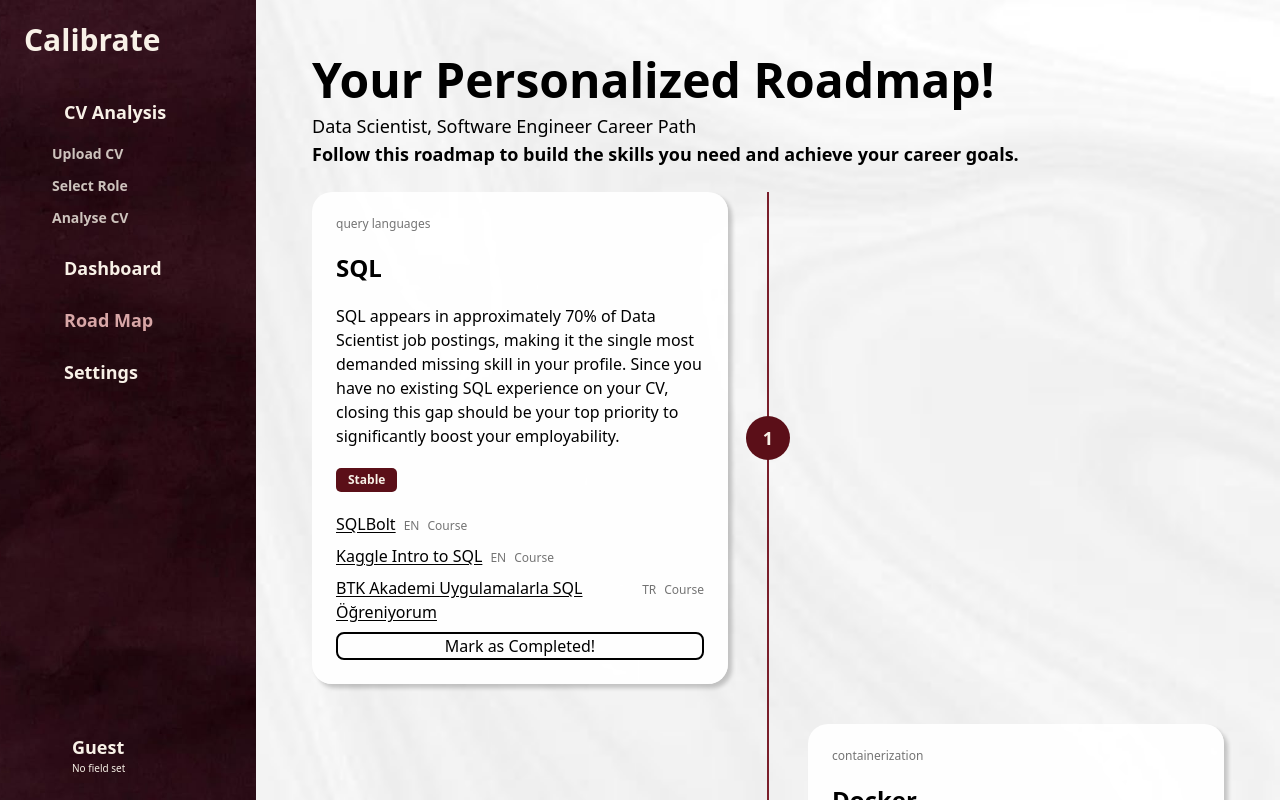
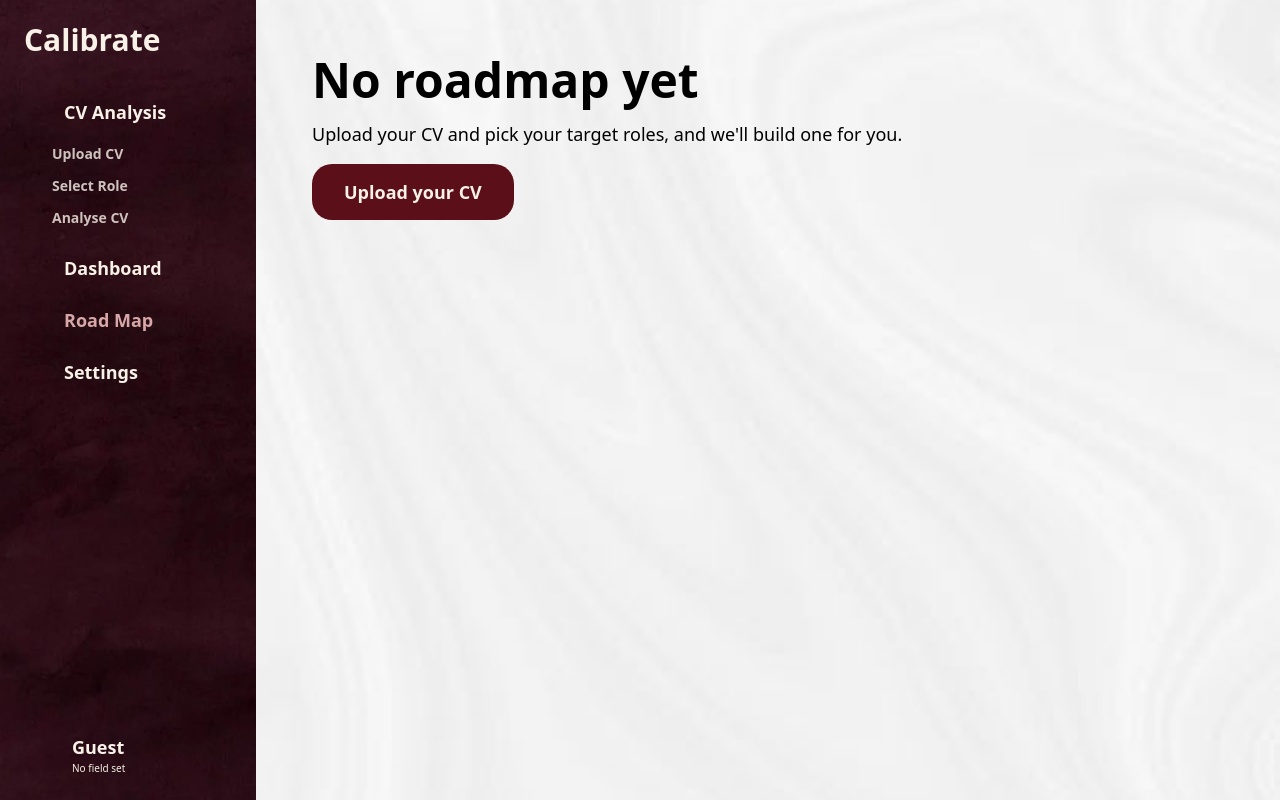
Before and after one commit to inanderinakin/calibrate, a Next.js app in the folder frontend/: page /roadmap in a window 1280 px wide. Shown: the top 800 px of the page. Built offline with nearby package versions, Linux system fonts and the light colour scheme; some icons are missing.

Commit message:
I've finalized the roadmap for the final product. Also, did some design changes on StepIndicator component

```diff
--- a/frontend/app/roadmap/page.tsx
+++ b/frontend/app/roadmap/page.tsx
@@ -1,35 +1,49 @@
 "use client";
 
+import { useEffect, useState } from "react";
+import Link from "next/link";
 import AppShell from "@/components/AppShell";
-
-import localJson from './example_result.json'
-
-interface Resource {
-  title: string,
-  url: string,
-  type: "documentation" | "video" | "course",
-  language: "tr" | "en",
-}
-
-interface Recommendation {
-  rank: number,
-  skill: string,
-  esco_category: string,
-  reason: string,
-  trend: "Emerging" | "Stable" | "Fading",
-  closest_cv_skill: string | null,
-  resources: Resource[],
-}
-
-interface Report {
-  target_roles: string[],
-  summary: string,
-  recommendations: Recommendation[]
-}
-
-const FINAL_REPORT = localJson as Report
+import { session } from "@/lib/session";
+import type { Report } from "@/lib/types";
 
 export default function RoadmapPage() {
+  const [report, setReport] = useState<Report | null>(null);
+  const [loaded, setLoaded] = useState(false);
+
+  useEffect(() => {
+    setReport(session.getReport());
+    setLoaded(true);
+  }, []);
+
+  if (!loaded) {
+    return (
+      <AppShell>
+        <div className="p-6 md:p-10 lg:p-14" />
+      </AppShell>
+    );
+  }
+
+  if (!report) {
+    return (
+      <AppShell>
+        <div className="p-6 md:p-10 lg:p-14 flex flex-col items-start gap-4">
+          <h1 className="text-3xl md:text-5xl font-bold text-(--text-primary)">
+            No roadmap yet
+          </h1>
+          <p className="text-(--text-secondary) text-lg">
+            Upload your CV and pick your target roles, and we&apos;ll build one for you.
+          </p>
+          <Link
+            href="/upload_cv"
+            className="bg-(--accent) text-(--on-accent) rounded-[20px] px-8 py-3.5 font-bold text-lg"
+          >
+            Upload your CV
+          </Link>
+        </div>
+      </AppShell>
+    );
+  }
+
   return (
     <AppShell>
       <div className="p-6 md:p-10 lg:p-14 flex flex-col gap-6">
@@ -38,23 +52,23 @@ export default function RoadmapPage() {
             Your Personalized Roadmap!
           </h1>
           <h2 className="mt-2 text-lg font-medium text-(--text-primary)">
-            {FINAL_REPORT.target_roles.join(", ")} Career Path
+            {report.target_roles.join(", ")} Career Path
           </h2>
           <p className="text-(--text-secondary) text-lg font-semibold">
             Follow this roadmap to build the skills you need and achieve your career goals.
           </p>
+          {report.summary && (
+            <p className="mt-3 max-w-prose text-(--text-muted)">{report.summary}</p>
+          )}
         </header>
 
-        {/* Timeline. The spine is one line drawn behind every row; each row places
-            its own card on alternating sides and centres its circle on the spine,
-            so any number of recommendations lays out correctly. */}
         <div className="relative flex flex-col gap-10">
           <div
             aria-hidden
             className="absolute top-0 bottom-0 left-5 w-0.5 -translate-x-1/2 bg-(--accent-2) md:left-1/2"
           />
 
-          {FINAL_REPORT.recommendations.map((skill, index) => (
+          {report.recommendations.map((skill, index) => (
             <div key={skill.skill} className="relative">
               <div className="absolute left-5 top-8 z-10 flex size-11 -translate-x-1/2 items-center justify-center rounded-full bg-(--accent-bg) text-lg font-semibold text-(--accent-text) md:top-1/2 md:left-1/2 md:-translate-y-1/2">
                 {skill.rank}
--- a/frontend/components/StepIndicator.tsx
+++ b/frontend/components/StepIndicator.tsx
@@ -14,10 +14,10 @@ export default function StepIndicator({ activeStep }: { activeStep: 1 | 2 | 3 })
           <div key={step.n} className="flex items-center gap-4 md:gap-10">
             <div className="flex flex-col items-center gap-1">
               <div
-                className={`w-12 h-12 rounded-full flex items-center justify-center font-bold text-xl border-2 border-[var(--accent)] ${
+                className={`w-12 h-12 rounded-full flex items-center justify-center font-bold text-xl border-2 border-(--accent-bg) ${
                   isActive || isDone
-                    ? "bg-[var(--accent)] text-[var(--on-accent)]"
-                    : "bg-transparent text-[var(--accent)]"
+                    ? "bg-(--accent-bg) text-(--accent-text)"
+                    : "bg-transparent text-(--accent-bg)"
                 }`}
               >
                 {step.n}
@@ -25,13 +25,13 @@ export default function StepIndicator({ activeStep }: { activeStep: 1 | 2 | 3 })
               <span
                 className={`text-sm md:text-base ${
                   isActive ? "font-black" : "font-light"
-                } text-[var(--accent)]`}
+                } text-(--accent-bg)`}
               >
                 {step.label}
               </span>
             </div>
             {i < STEPS.length - 1 && (
-              <div className="w-10 md:w-24 h-0.5 bg-[var(--accent)]" />
+              <div className="w-10 md:w-24 h-0.5 bg-(--accent-bg)" />
             )}
           </div>
         );
```
